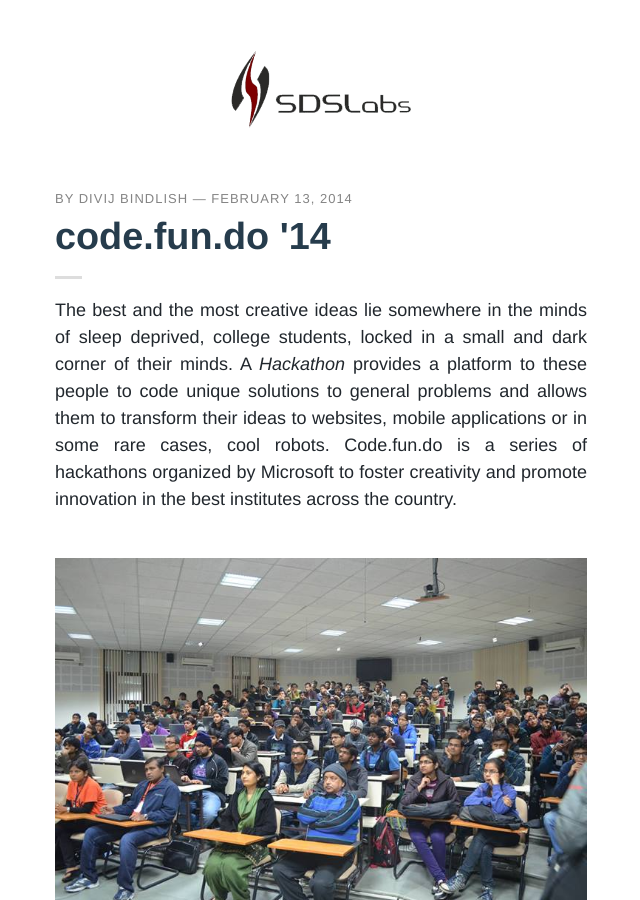
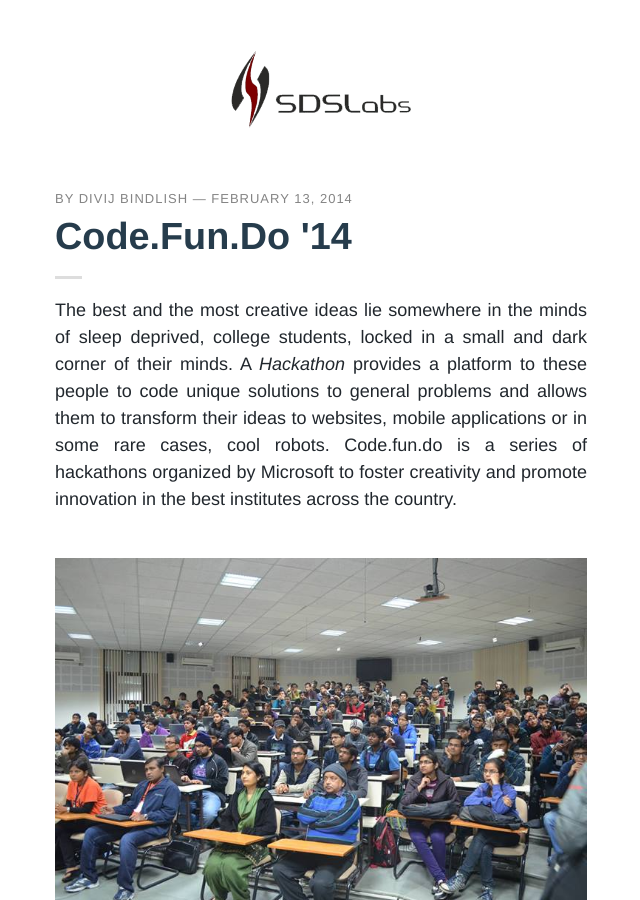
Before and after one commit to sdslabs/sdslabs.github.com, a Jekyll site: the page built from _posts/2014-02-13-code-fun-do.md, in a window 1280 px wide and 900 px high. Shown: the whole window, without its empty margins (319-959 px from the left). Built offline with Jekyll 4.4.1, drawn with Linux system fonts in a browser that asks for light colours; some web fonts are replaced; Markdown is read by kramdown in place of the engine named in the settings; comment, search, counter and statistics services are not loaded; some of the changed text lies outside the part shown.

```diff
--- a/_posts/2014-02-13-code-fun-do.md
+++ b/_posts/2014-02-13-code-fun-do.md
@@ -1,6 +1,6 @@
 ---
 layout: post
-title: code.fun.do '14
+title: Code.Fun.Do '14
 excerpt: "A team of 4 from SDSLabs participated and won in the code.fun.do hackathon organized by Microsoft"
 author:
   name: Divij Bindlish
```
Also changed, not shown: other parts of _posts/2014-02-13-code-fun-do.md (+3 -1 lines), 1 other file.
